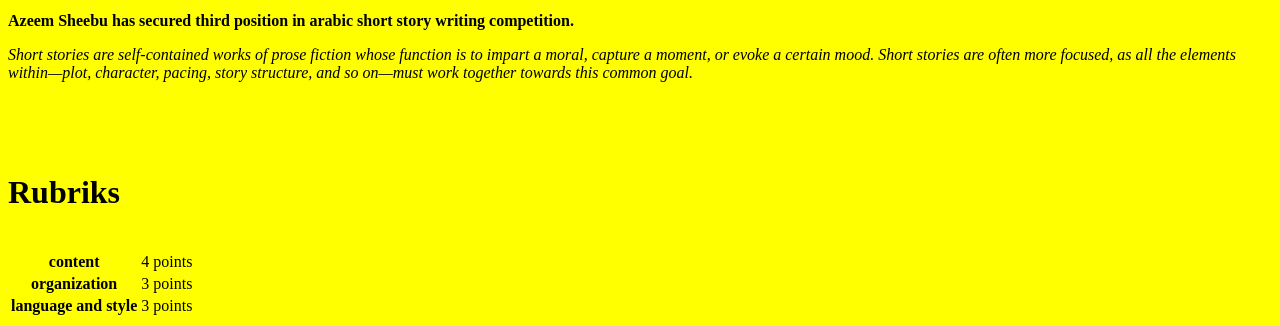
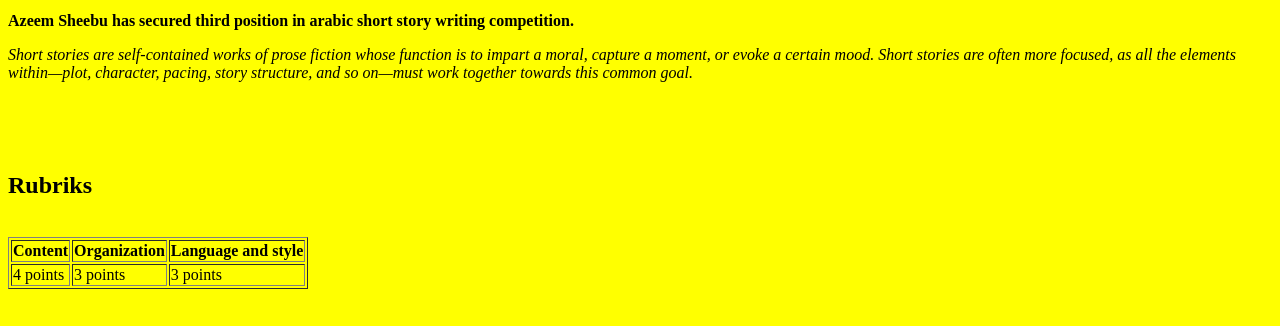
Before and after one commit to xxxxazeem/mylife, a plain HTML site: page index.html in a window 1280 px wide. Shown: the part 488-814 px from the top of the page. Drawn offline with Linux system fonts and the light colour scheme.

Commit message:
Update index.html

```diff
--- a/index.html
+++ b/index.html
@@ -13,21 +13,19 @@ Short stories are often more focused, as all the elements within—plot, charact
   <br>
   <br>
   <br>
-  <h1>Rubriks</h1>
+  <h2>Rubriks</h2>
   <br>
-  <table>
+  <table border="1">
+    <tr>
+      <th>Content</th>
+            <th>Organization</th>
+      <th>Language and style</th>
+    </tr>
    <tr>
-     <th>content</th>
      <td>4 points</td>
-     </tr>
-    <tr>
-      <th>organization</th>
-      <td>3 points</td>
-    </tr>
-      <tr>
-      <th>language and  style</th>
-      <td>3 points</td>
-    </tr>
+
+     <td>3 points</td>
+     <td>3 points</td>
   </table>
 </body>
 </html>
```
